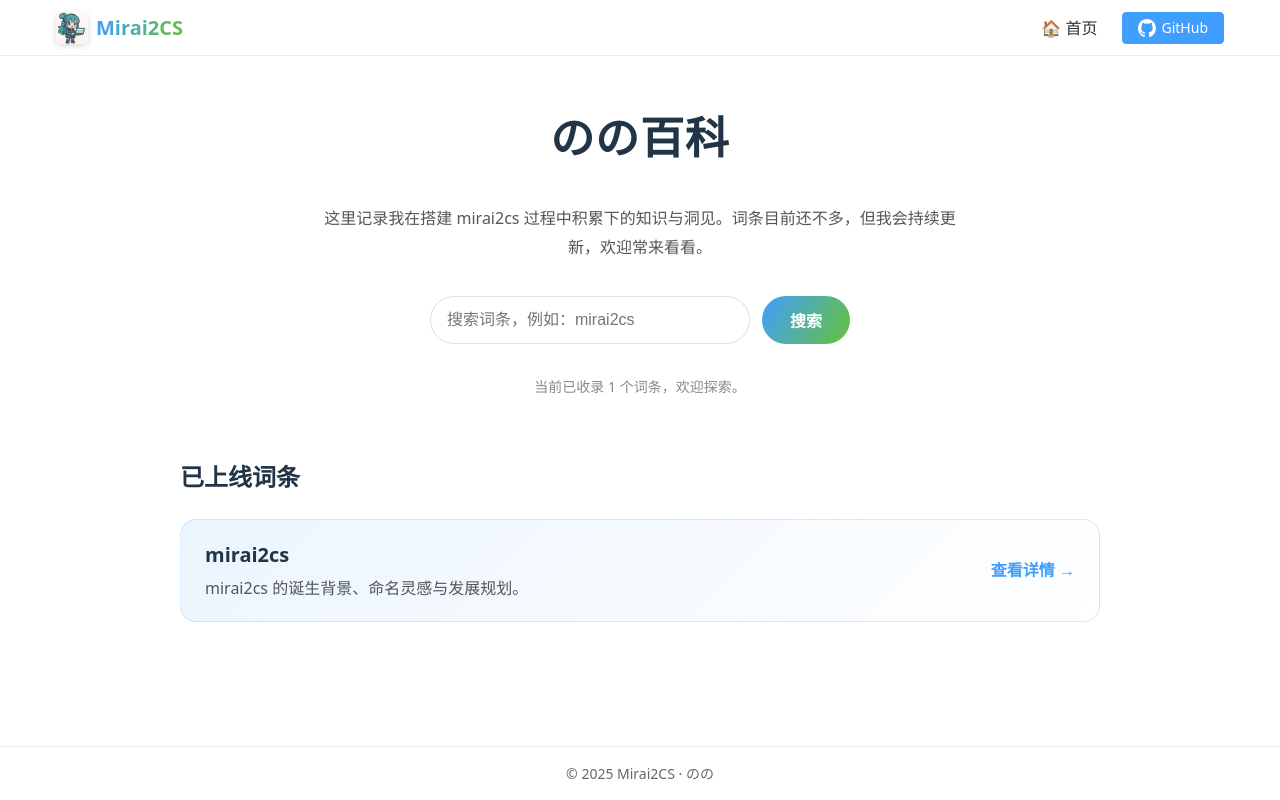
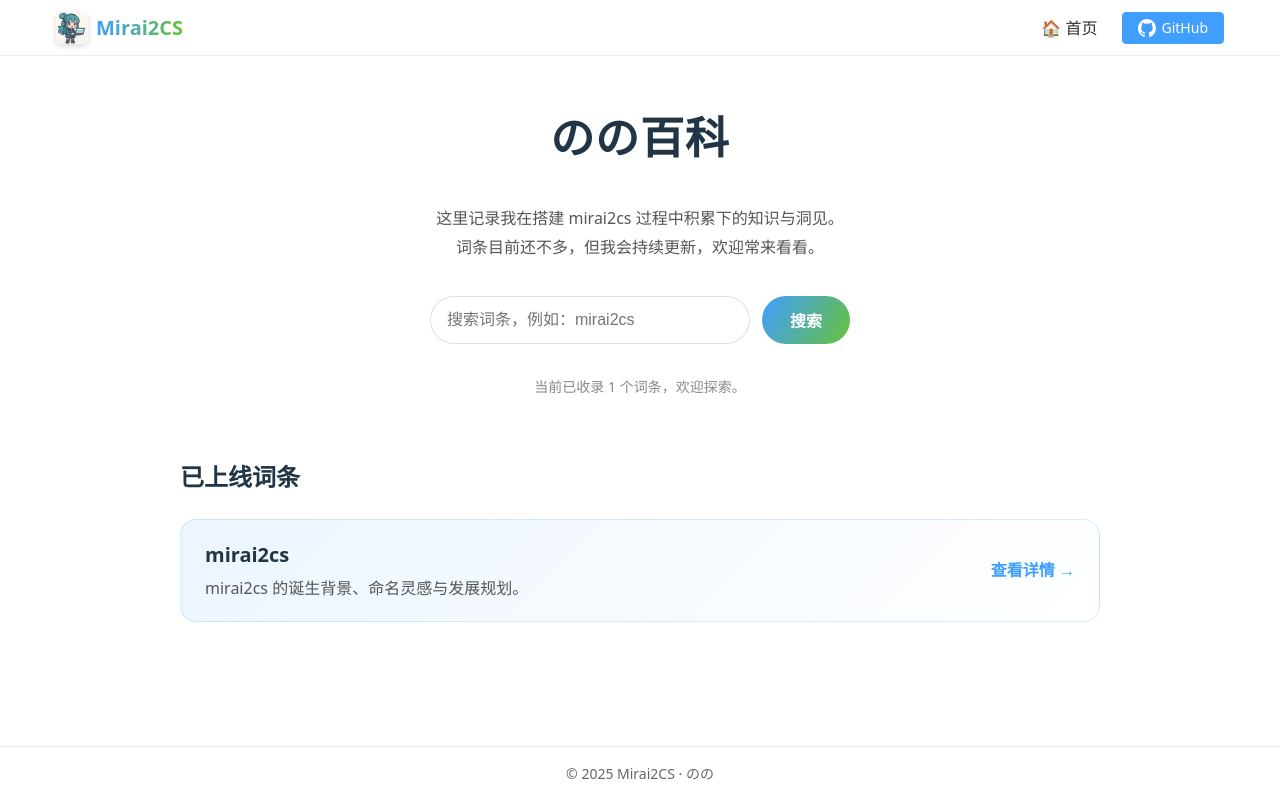
Before and after one commit to nono-easy/mirai2cs, a Vue app in the folder frontend/: page /encyclopedia in a window 1280 px wide. Built offline with nearby package versions, Linux system fonts and the light colour scheme.

Commit message:
feat: 修正百科错误描述

```diff
--- a/frontend/src/views/encyclopedia/EncyclopediaHome.vue
+++ b/frontend/src/views/encyclopedia/EncyclopediaHome.vue
@@ -3,8 +3,9 @@
     <header class="hero">
       <h1>のの百科</h1>
       <p class="intro">
-        这里记录我在搭建 mirai2cs
-        过程中积累下的知识与洞见。词条目前还不多，但我会持续更新，欢迎常来看看。
+        这里记录我在搭建 mirai2cs 过程中积累下的知识与洞见。
+        <br />
+        词条目前还不多，但我会持续更新，欢迎常来看看。
       </p>
 
       <form class="search-form" role="search" @submit.prevent>
--- a/frontend/src/views/encyclopedia/Mirai2csEntry.vue
+++ b/frontend/src/views/encyclopedia/Mirai2csEntry.vue
@@ -8,14 +8,17 @@
 
     <header class="entry-hero">
       <h1>mirai2cs</h1>
-      <p>mirai2cs 是のの为记录思考与创造力而打造的个人网站，也是她探索未来自我可能性的实验场。</p>
+      <p>mirai2cs 是のの为记录思考与创造力而打造的个人网站，也是TA探索未来自我可能性的实验场。</p>
     </header>
 
     <section>
       <h2>命名与愿景</h2>
       <p>
-        名称中的 “mirai” 来自日语「未来」，代表着对自我成长的期待；“2cs” 则指向「computer
-        science」和「communication」。 它提醒我在技术与表达之间持续往返，兼顾理性与感性。
+        “Mirai2CS” 的意思大概就是「面向未来的计算机科学」。
+        <br />
+        “mirai” 来自日语「未来」，“2”谐音“to”，“cs” 指的是 “to computer science”。
+        <br />
+        这是一个个人网站，用来记录我在计算机科学路上的一些想法和尝试。
       </p>
       <p>
         网站希望成为一个可以自由分享知识、兴趣和灵感的空间，为未来的合作与创作打下基础。
@@ -45,11 +48,7 @@
       <h2>时间线</h2>
       <dl class="timeline">
         <div>
-          <dt>2024 年</dt>
-          <dd>网站在 Vite + Vue 技术栈上完成初版重构，形成现在的模块化结构。</dd>
-        </div>
-        <div>
-          <dt>2025 年</dt>
+          <dt>2025 年 - 10月</dt>
           <dd>上线 mirai2cs 百科，开始系统地整理个人知识库。</dd>
         </div>
       </dl>
```
